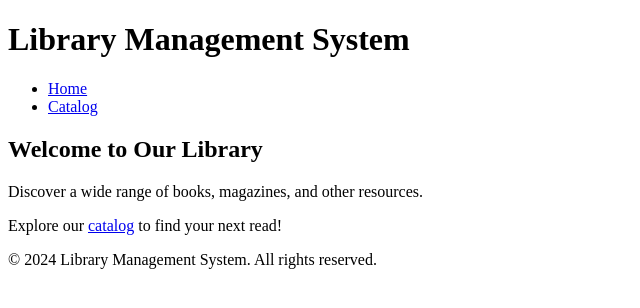
After one commit to EriMorak7/django-loop, a Django app: page /home/ in a window 1280 px wide. The commit adds this page. Shown: the top 308 px of the page, without its empty margins (0-640 px from the left). Run offline with Django 5.2, Linux system fonts and the light colour scheme.

Commit message:
Create new templates

```diff
--- a/loop/config/urls.py
+++ b/loop/config/urls.py
@@ -19,6 +19,6 @@ from django.urls import path, include
 
 urlpatterns = [
     path('admin/', admin.site.urls),
-    path('dtl/', include('dtl.urls')),
+    path('', include('dtl.urls')),
     path('dictionary/', include('dict.urls')),
 ]
--- a/loop/dtl/urls.py
+++ b/loop/dtl/urls.py
@@ -2,5 +2,6 @@ from django.urls import path
 from . import views
 
 urlpatterns = [
-    path('new-view/', views.new_view, name='new_view'),
+    path("home/", views.home, name="home"),
+    path('catalog/', views.catalog, name='catalog'),
 ]
--- a/loop/dtl/views.py
+++ b/loop/dtl/views.py
@@ -1,11 +1,15 @@
+# views.py
 from django.shortcuts import render
 
-def new_view(request):
-    # Context data (can include variables, lists, etc.)
+
+def home(request):
+    return render(request, 'dtls/home.html')
+
+def catalog(request):
     context = {
-        'page_title': 'New View Page',
-        'items': ['Apple', 'Banana', 'Cherry'],
-        'show_message': True,
-        'message': 'Welcome to the new view!'
+        'To Kill a Mockingbird': 'Harper Lee',
+        '1984': 'George Orwell',
+        'Moby Dick': 'Herman Melville',
+        'The Great Gatsby': 'F. Scott Fitzgerald',
     }
-    return render(request, 'dtl/dtl.html', context)
+    return render(request, 'dtls/catalog.html', context)
--- /dev/null
+++ b/loop/templates/dtls/home.html
@@ -0,0 +1,9 @@
+{% extends 'partials/base.html' %}
+
+{% block title %}Home - Library Management System{% endblock %}
+
+{% block content %}
+    <h2>Welcome to Our Library</h2>
+    <p>Discover a wide range of books, magazines, and other resources.</p>
+    <p>Explore our <a href="{% url 'catalog' %}">catalog</a> to find your next read!</p>
+{% endblock %}
--- a/loop/templates/partials/base.html
+++ b/loop/templates/partials/base.html
@@ -1,16 +1,35 @@
 <!DOCTYPE html>
 <html lang="en">
-    <head>
-           <title>{% block title %}Default Title{% endblock %}</title>
+<head>
+    <meta charset="UTF-8">
+    <meta name="viewport" content="width=device-width, initial-scale=1.0">
+    <title>{% block title %}Library Management System{% endblock %}</title>
 </head>
 <body>
-    {% include 'partials/header.html' %}
+    <header>
+        <div class="container">
+            <h1>Library Management System</h1>
+            <nav>
+                <ul>
+                    <li><a href="{% url 'home' %}">Home</a></li>
+                    <li><a href="{% url 'catalog' %}">Catalog</a></li>
+                </ul>
+            </nav>
+        </div>
+    </header>
 
-    <!-- Block where child templates will inject content -->
-    <div class="content">
-        {% block content %}{% endblock content %}
-    </div>
+    <main>
+        <div class="container">
+            {% block content %}
+            <!-- Default content or placeholder for child templates -->
+            {% endblock %}
+        </div>
+    </main>
 
-    {% include 'partials/footer.html' %}
+    <footer>
+        <div class="container">
+            <p>&copy; 2024 Library Management System. All rights reserved.</p>
+        </div>
+    </footer>
 </body>
 </html>
```
Also changed, not shown: loop/templates/dtls/catalog.html (added, +14 -0 lines), loop/templates/dtls/dtl.html (renamed from loop/templates/dtl/dtl.html).
